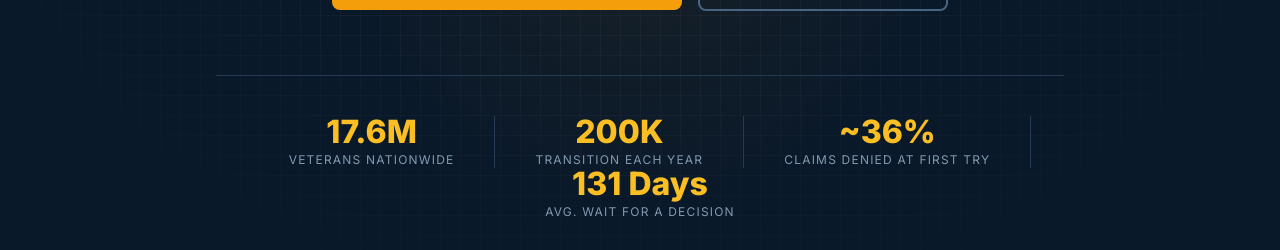
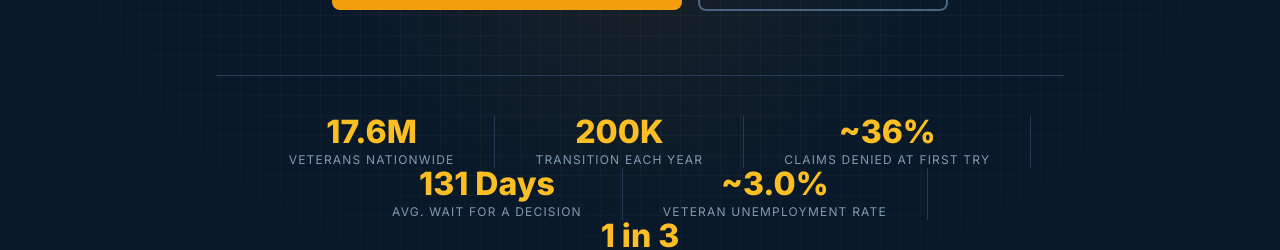
Before and after one commit to Patriot7Six/Patriot-Ops-Center, a Next.js app: page / in a window 1280 px wide. Shown: the part 550-800 px from the top of the page. Built offline with nearby package versions, Linux system fonts and the light colour scheme; no server answers.

Commit message:
feat: add veteran statistics to homepage for enhanced visibility

```diff
--- a/src/app/page.tsx
+++ b/src/app/page.tsx
@@ -87,10 +87,12 @@ export default function HomePage() {
                 { number: '200K',      label: 'Transition Each Year'       },
                 { number: '~36%',      label: 'Claims Denied at First Try' },
                 { number: '131 Days',  label: 'Avg. Wait for a Decision'   },
-              ].map((stat, i) => (
+                { number: '~3.0%',     label: 'Veteran Unemployment Rate'   },
+                { number: '1 in 3',    label: 'Veterans Underemployed'     },
+              ].map((stat, i, arr) => (
                 <div
                   key={stat.label}
-                  className={`px-10 text-center ${i < 3 ? 'border-r border-navy-800' : ''}`}
+                  className={`px-10 text-center ${i < arr.length - 1 ? 'border-r border-navy-800' : ''}`}
                 >
                   <div className="text-[2rem] font-extrabold text-gold-400 leading-none mb-1">{stat.number}</div>
                   <div className="text-xs text-navy-400 tracking-widest uppercase">{stat.label}</div>
```
Also changed, not shown: 1 other file (tests, documents, lock files or other folders).
